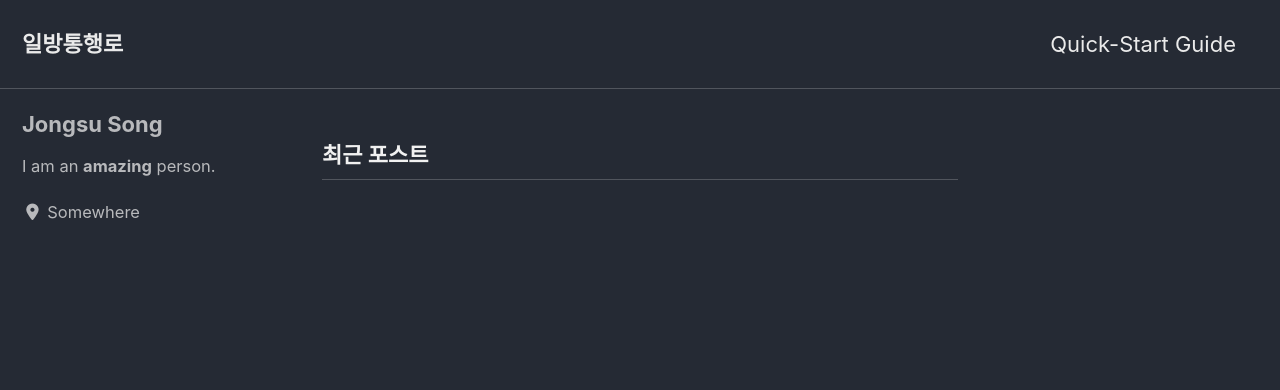
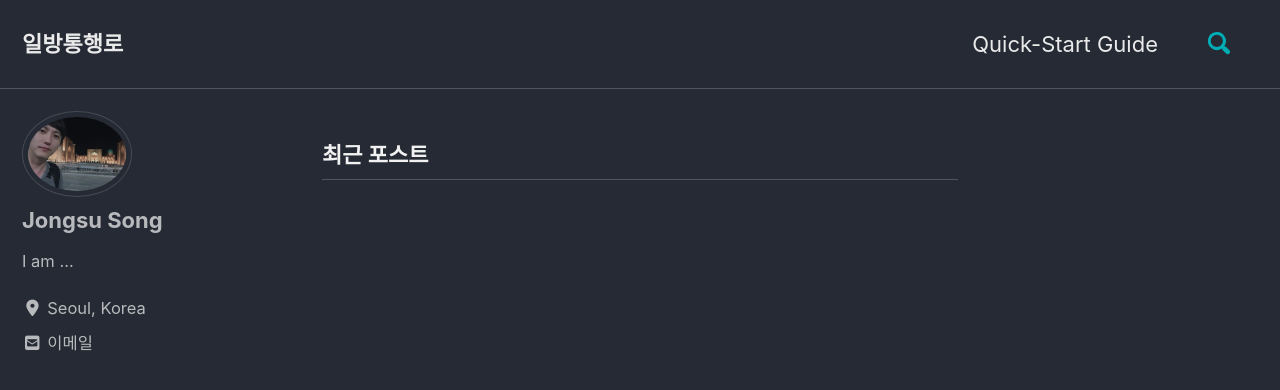
Before and after one commit to justinjongsusong/justinjongsusong.github.io, a Jekyll site: the page built from index.html, in a window 1280 px wide and 900 px high. Shown: the top 390 px of the window. Built offline with Jekyll 4.4.1, drawn with Linux system fonts in a browser that asks for light colours; cached includes are drawn as plain includes; nearby versions of some CDN libraries; the list of posts is cut into pages by our own code; comment, search, counter and statistics services are not loaded.

Commit message:
프로필 수정

```diff
--- a/_config.yml
+++ b/_config.yml
@@ -15,15 +15,15 @@
 minimal_mistakes_skin    : "dark" # "default" # "air", "aqua", "contrast", "dark", "dirt", "neon", "mint", "plum", "sunrise"
 
 # Site Settings
-locale                   : "ko-KR"
-title                    : "일방통행로"
+locale                   : "ko-KR" # 타깃 국가 설정
+title                    : "일방통행로" # 블로그 제목
 title_separator          : "-"
 subtitle                 : # site tagline that appears below site title in masthead
-name                     : "Jongsu Song"
+name                     : "Jongsu Song" # 블로그 이름
 description              : "아케이드 프로젝트"
-url                      : # the base hostname & protocol for your site e.g. "https://mmistakes.github.io"
+url                      : "justinjongsusong.github.io" # the base hostname & protocol for your site e.g. "https://mmistakes.github.io"
 baseurl                  : # the subpath of your site, e.g. "/blog"
-repository               : # GitHub username/repo-name e.g. "mmistakes/minimal-mistakes"
+repository               : "justinjongsusong/justinjongsusong.github.io" # GitHub username/repo-name e.g. "mmistakes/minimal-mistakes"
 teaser                   : # path of fallback teaser image, e.g. "/assets/images/500x300.png"
 logo                     : # path of logo image to display in the masthead, e.g. "/assets/images/88x88.png"
 masthead_title           : # overrides the website title displayed in the masthead, use " " for no title
@@ -65,9 +65,9 @@ reCaptcha:
   secret                 :
 atom_feed:
   path                   : # blank (default) uses feed.xml
-search                   : # true, false (default)
-search_full_content      : # true, false (default)
-search_provider          : # lunr (default), algolia, google
+search                   : true #, false (default)
+search_full_content      : true #, false (default)
+search_provider          : google # lunr (default), algolia, google
 algolia:
   application_id         : # YOUR_APPLICATION_ID
   index_name             : # YOUR_INDEX_NAME
@@ -108,10 +108,10 @@ analytics:
 # Site Author
 author:
   name             : "Jongsu Song"
-  avatar           : # path of avatar image, e.g. "/assets/images/bio-photo.jpg"
-  bio              : "I am an **amazing** person."
-  location         : "Somewhere"
-  email            :
+  avatar           : "/assets/images/jongsu.jpg" # path of avatar image, e.g. "/assets/images/bio-photo.jpg"
+  bio              : "I am ..."
+  location         : "Seoul, Korea"
+  email            : "justinjongsusong@gmail.com"
   links:
     - label: "Email"
       icon: "fas fa-fw fa-envelope-square"
```
Also changed, not shown: assets/images/jongsu.jpg (added).
